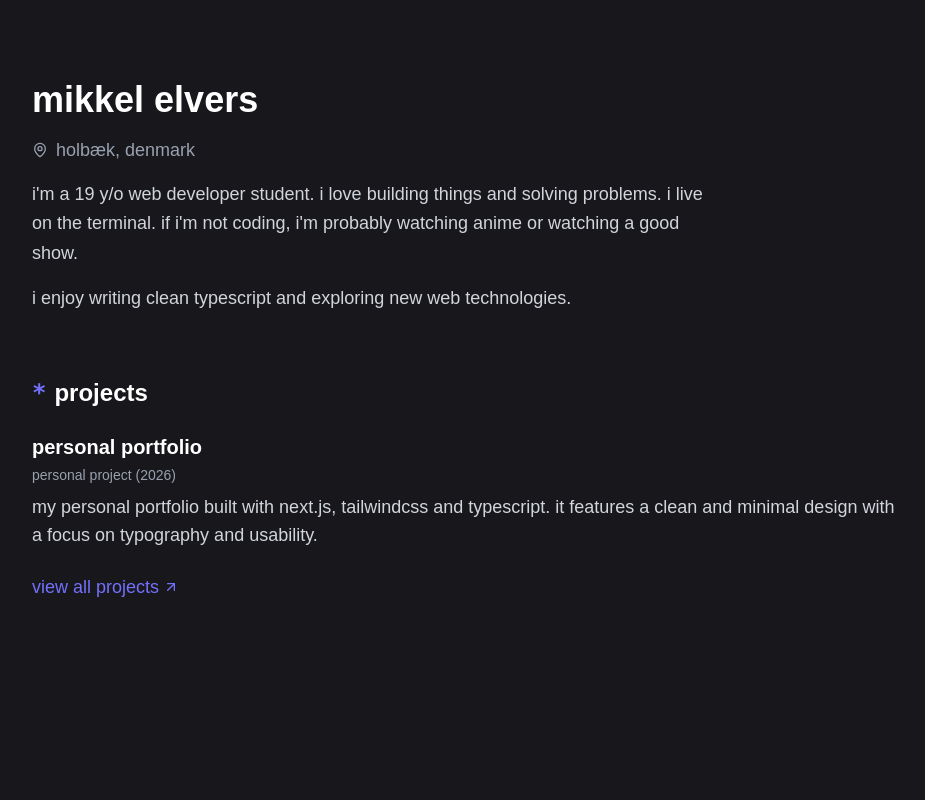
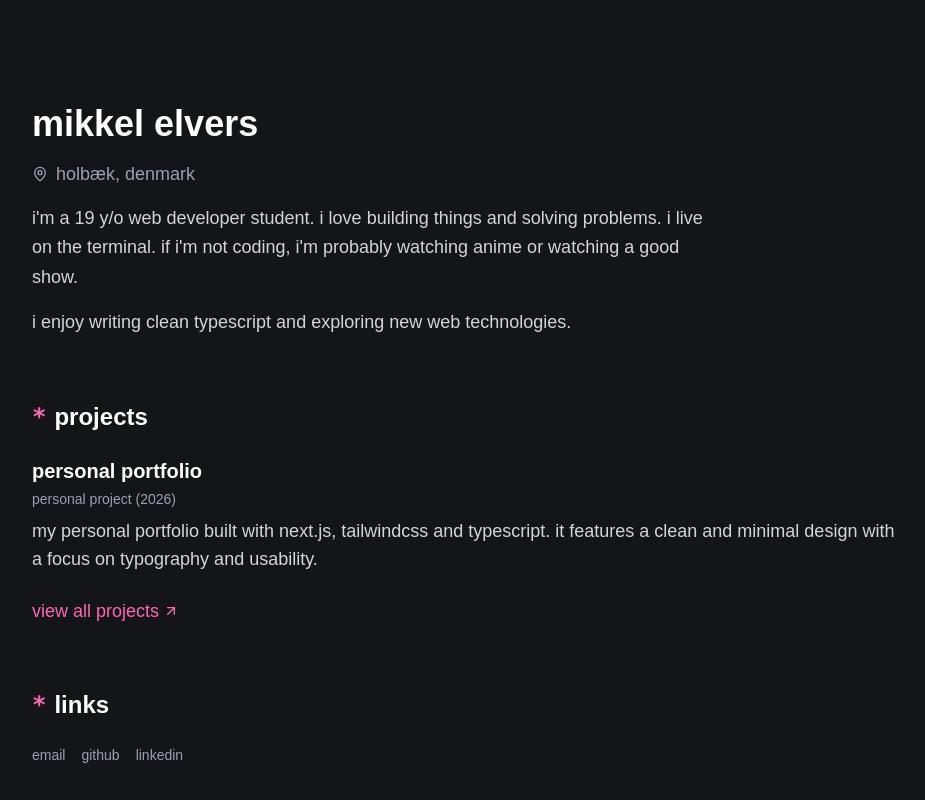
Before and after one commit to mkelvers/mkelvers.tech, a Next.js app: page / in a window 1280 px wide. Shown: the whole page, without its empty margins (176-1101 px from the left). Built offline with nearby package versions, Linux system fonts and the light colour scheme.

Commit message:
feat(ui): add links section

```diff
--- a/src/app/globals.css
+++ b/src/app/globals.css
@@ -1,14 +1,14 @@
 @import "tailwindcss";
 
 :root {
-  --background: #17171c;
+  --background: #141518;
   --foreground: #d1d5db;
 }
 
 @theme inline {
   --color-background: var(--background);
   --color-foreground: var(--foreground);
-  --color-accent: #7371fc;
+  --color-accent: #ff66b3;
 }
 
 body {
--- a/src/app/layout.tsx
+++ b/src/app/layout.tsx
@@ -46,7 +46,7 @@ export default function RootLayout({
       <body
         className={`${geistMono.variable} antialiased min-h-screen font-mono text-lg`}
       >
-        <div className="grid grid-rows-[10vh_auto] place-items-center">
+        <div className="grid grid-rows-[10vh_auto] place-items-center p-6">
           <div className="row-start-2 w-full max-w-4xl px-4">
             {children}
           </div>
--- a/src/app/page.tsx
+++ b/src/app/page.tsx
@@ -2,6 +2,7 @@ import { SectionList } from "@/components/section-list";
 import { MapPin } from "lucide-react";
 
 import { projects } from "@/lib/items";
+import { LinksSection } from "@/components/links-section";
 
 export default function Home() {
   return (
@@ -38,6 +39,8 @@ export default function Home() {
           label: "view all projects",
         }}
       />
+
+      <LinksSection />
     </>
   )
 }
--- /dev/null
+++ b/src/components/links-section.tsx
@@ -0,0 +1,28 @@
+import Link from "next/link"
+
+const links = [
+    { title: "email", href: "mailto:hi.mikkel@outlook.com" },
+    { title: "github", href: "https://github.com/mkelvers" },
+    { title: "linkedin", href: "https://www.linkedin.com/in/mikkelnothlev" },
+]
+
+export function LinksSection() {
+    return (
+        <section>
+            <h2 className="text-2xl font-bold mb-6 flex items-center text-white">
+                <span className="text-accent mr-2 font-mono">*</span> links
+            </h2>
+            <div className="flex flex-wrap gap-4 text-sm">
+                {links.map((link, index) => (
+                    <Link
+                        key={index}
+                        href={link.href}
+                        className="text-gray-400 hover:text-accent transition-colors duration-200"
+                    >
+                        {link.title}
+                    </Link>
+                ))}
+            </div>
+        </section>
+    )
+}
```
